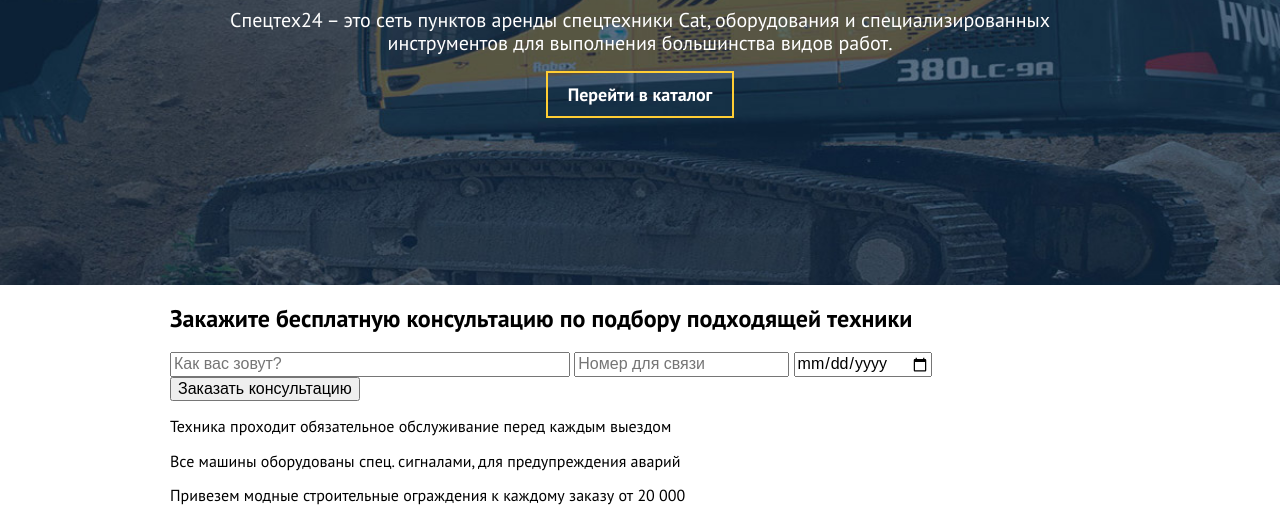
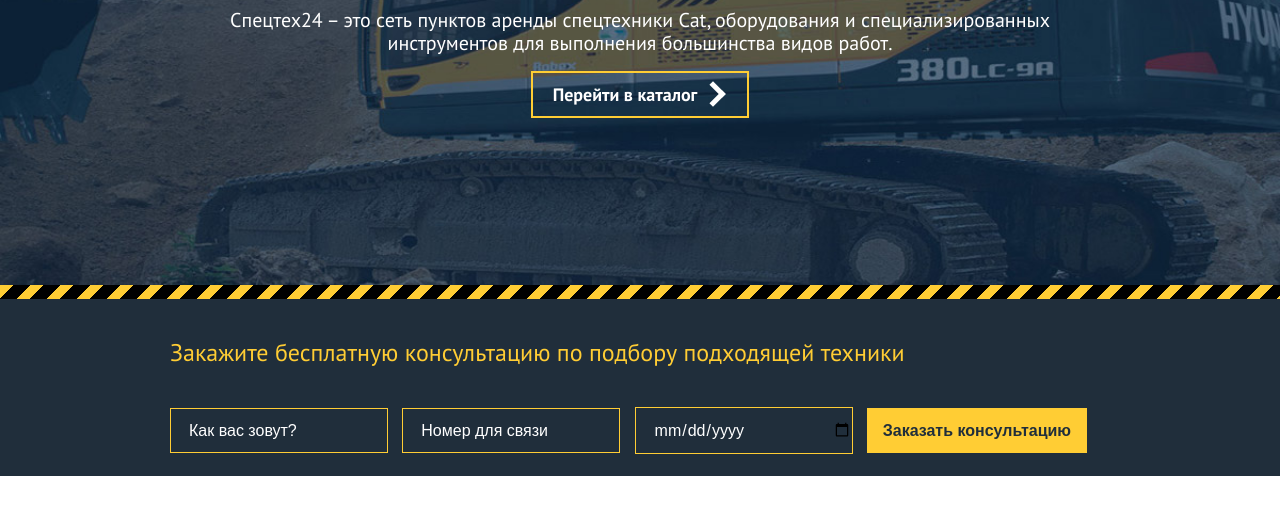
Before and after one commit to lukinasargy/spectex24, a plain HTML site: page index.html in a window 1280 px wide. Shown: the part 266-786 px from the top of the page. Drawn offline with Linux system fonts and the light colour scheme.

Commit message:
7.2
половина мейнпейдж:(

```diff
--- a/css/style.css
+++ b/css/style.css
@@ -81,13 +81,13 @@ header .btn-order:hover {
 header .btn-order:hover:active {
 	background-color: #f6bf16;
 }
-.header:after {
+/*.header:after {
 	content:'';
 	display: block;
 	clear: both;
 	height: 0;
 	font-size: 0;
-}
+}*/
 
 header button {
 	background-color: #ffe184;
@@ -130,8 +130,9 @@ footer button {
 
 	background-repeat: no-repeat;
 	-webkit-background-size: ;
-	background-size:100% ;
+	background-size: cover;
 	height: 460px;
+
 }
 .promo {
 	text-align: center;
@@ -152,9 +153,218 @@ footer button {
 
 }
 .promo-link {
+	position: relative;
+	/*display: inline-block;*/
 	color: white;
 	font-size: 18px;
 	font-weight: bold;
-	padding: 10px 20px;
+	padding: 10px 50px 10px 20px;
 	border: 2px solid #ffcd34;
+
 }
+.promo-link:after {
+    content: '';
+    position: absolute;
+    width: 13px;
+    height: 13px;
+    /* background-color: #000; */
+    border-right: 5px solid white;
+    border-top: 5px solid  white;
+    transform: rotate(45deg);
+    top: 0;
+    bottom: 0;
+    margin: auto;
+    right: 0px;
+    margin-right: 25px;
+  }
+
+.consult {
+	height: 177px;
+	background-color: #202e3b;
+	margin-top: 14px;
+	letter-spacing: 0;
+
+}
+.consult h2 {
+	color:#ffcd34;
+	font-weight: normal;
+	font-size: 24px;
+	margin: 0;
+	padding: 40px 0px;
+}
+.consult input {
+	width: 218px;
+	line-height: 43px;
+	border: 1px solid #ffcd34;
+	background-color: transparent;
+	color: white;
+	margin-right: 10px;
+	padding: 0;
+	padding-left: 18px;
+	-webkit-box-sizing: border-box;
+	-moz-box-sizing: border-box;
+	box-sizing: border-box;
+
+}
+.consult input:last-child {
+	margin-right: 0;
+	border: 0px;
+	line-height: 45px;
+	padding-left: 0;
+}
+.consult input[placeholder] {
+	color: white;
+
+}
+.consult input[placeholder]::-webkit-input-placeholder {color:white;}
+.consult input[placeholder]::-moz-placeholder          {color:white;}
+.consult input[placeholder]:-moz-placeholder           {color:white;}
+.consult input[placeholder]:-ms-input-placeholder      {color:white;}
+
+.consult input[type="submit"] {
+	width: 220px;
+	background-color: #ffcd34;
+	color: #202e3b;
+	font-weight: bold;
+	font-size: 18;
+}
+.advantages {
+	height: 135px;
+	font-size: 13px;
+	letter-spacing: 0;
+	padding: 32px 0;
+	-webkit-box-sizing: border-box;
+	-moz-box-sizing: border-box;
+	box-sizing: border-box;
+}
+
+.advantages-tools{
+	width: 220px;
+	display: block;
+	float: left;
+	margin-right: 15px;
+	-webkit-box-sizing: border-box;
+	-moz-box-sizing: border-box;
+	box-sizing: border-box;
+	padding-left: 60px;
+	position: relative;
+}
+.advantages-tools:before{
+		content:'';
+		position: absolute;
+		width: 40px;
+		height: 40px;
+		background-image: url(../img/instruments.svg);
+		-webkit-background-size: 100%;
+		background-size: 100%;
+		display: block;
+		top:0;
+		bottom:0;
+		left:0;
+		margin: auto;
+		background-repeat: no-repeat;
+	}
+.advantages-worker{
+	width: 220px;
+	display: block;
+	float: left;
+	margin-right: 15px;
+	-webkit-box-sizing: border-box;
+	-moz-box-sizing: border-box;
+	box-sizing: border-box;
+	padding-left: 60px;
+	position: relative;
+}
+.advantages-worker:before{
+		content:'';
+		position: absolute;
+		width: 40px;
+		height: 40px;
+		background-image: url(../img/worker.svg);
+		-webkit-background-size: 100%;
+		background-size: 100%;
+		display: block;
+		top:0;
+		bottom:0;
+		left:0;
+		margin: auto;
+		background-repeat: no-repeat;
+	}
+.advantages-border{
+	width: 220px;
+	display: block;
+	float: left;
+	margin-right: 15px;
+	-webkit-box-sizing: border-box;
+	-moz-box-sizing: border-box;
+	box-sizing: border-box;
+	padding-left: 60px;
+	position: relative;
+
+
+}
+.advantages-border:before{
+		content:'';
+		position: absolute;
+		width: 40px;
+		height: 40px;
+		background-image: url(../img/border.svg);
+		-webkit-background-size: 100%;
+		background-size: 100%;
+		display: block;
+		top:0;
+		bottom:0;
+		left:0;
+		margin: auto;
+		background-repeat: no-repeat;
+	}
+.advantages-operator{
+	width: 220px;
+	display: block;
+	float: left;
+	-webkit-box-sizing: border-box;
+	-moz-box-sizing: border-box;
+	box-sizing: border-box;
+	padding-left: 60px;
+	position: relative;
+}
+.advantages-operator:before{
+		content:'';
+		position: absolute;
+		width: 40px;
+		height: 40px;
+		background-image: url(../img/specialist.svg);
+		-webkit-background-size: 100%;
+		background-size: 100%;
+		display: block;
+		top:0;
+		bottom:0;
+		left:0;
+		margin: auto;
+		background-repeat: no-repeat;
+	}
+/*.advantages:after {
+	content:'';
+	display: block;
+	clear: both;
+	height: 0;
+	font-size: 0;
+}
+*/
+.technics {
+	letter-spacing: 0;
+	height: 400px;
+	background-color: #f3f3f3;
+	-webkit-box-sizing: border-box;
+	-moz-box-sizing: border-box;
+	box-sizing: border-box;
+
+}
+.technics-nav {
+	display: block;
+	float: left;
+}
+.technics-special {
+	display: block;
+	float: left;
+}
--- a/index.html
+++ b/index.html
@@ -37,6 +37,7 @@
       <a href="catalog.html" class="promo-link">Перейти в каталог</a>
     </div>
   </div>
+  <div class="stripes"></div>
 
   <div class="consult">
     <div class="container">
@@ -69,7 +70,6 @@
   <div class="technics">
       <div class="container">
         <nav class="technics-nav">
-          <img src="img/truck_icon.svg" alt="грузовик" class="technics-nav-img" />
           <h2>Вся техника</h2>
           <ul>
             <li><a href="">Гусеничные экскаваторы</a></li>
```
